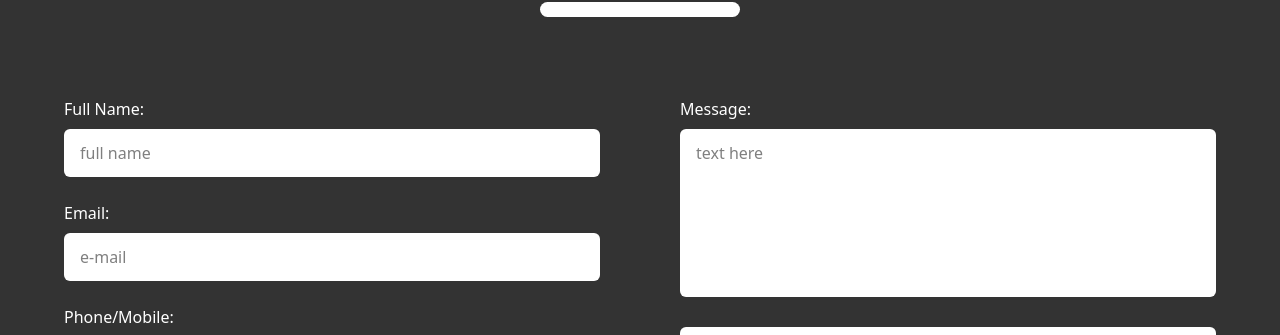
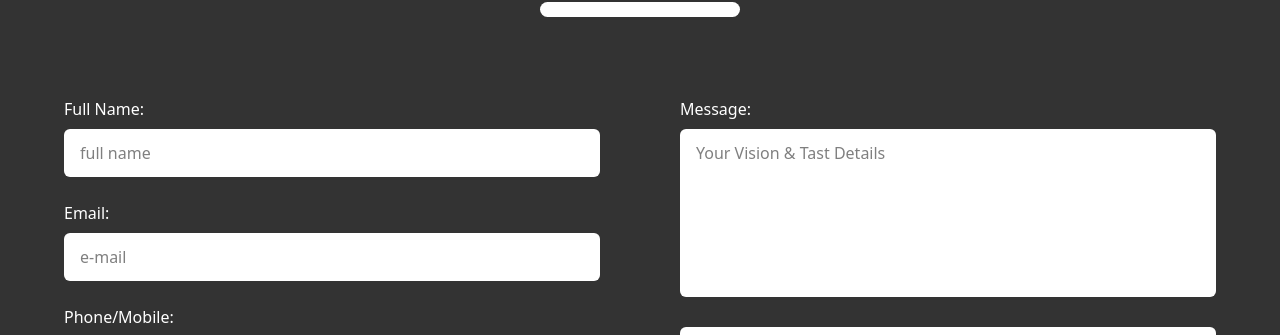
Before and after one commit to Shishir2025/yadproduction, a React (Vite) app: page / in a window 1280 px wide. Shown: the part 4151-4486 px from the top of the page. Built offline with nearby package versions, Linux system fonts and the light colour scheme.

Commit message:
Update textarea placeholder text for message input

```diff
--- a/src/components/pages/formPages/FormPage.jsx
+++ b/src/components/pages/formPages/FormPage.jsx
@@ -95,7 +95,7 @@ ${formData.message}`
                             <textarea
                                 name="message"
                                 onChange={handleChange}
-                                placeholder="text here"
+                                placeholder="Your Vision & Tast Details"
                                 rows="6"
                                 className="w-full text-black bg-white px-4 py-3 rounded-md outline-none resize-none"
                                 required
```
